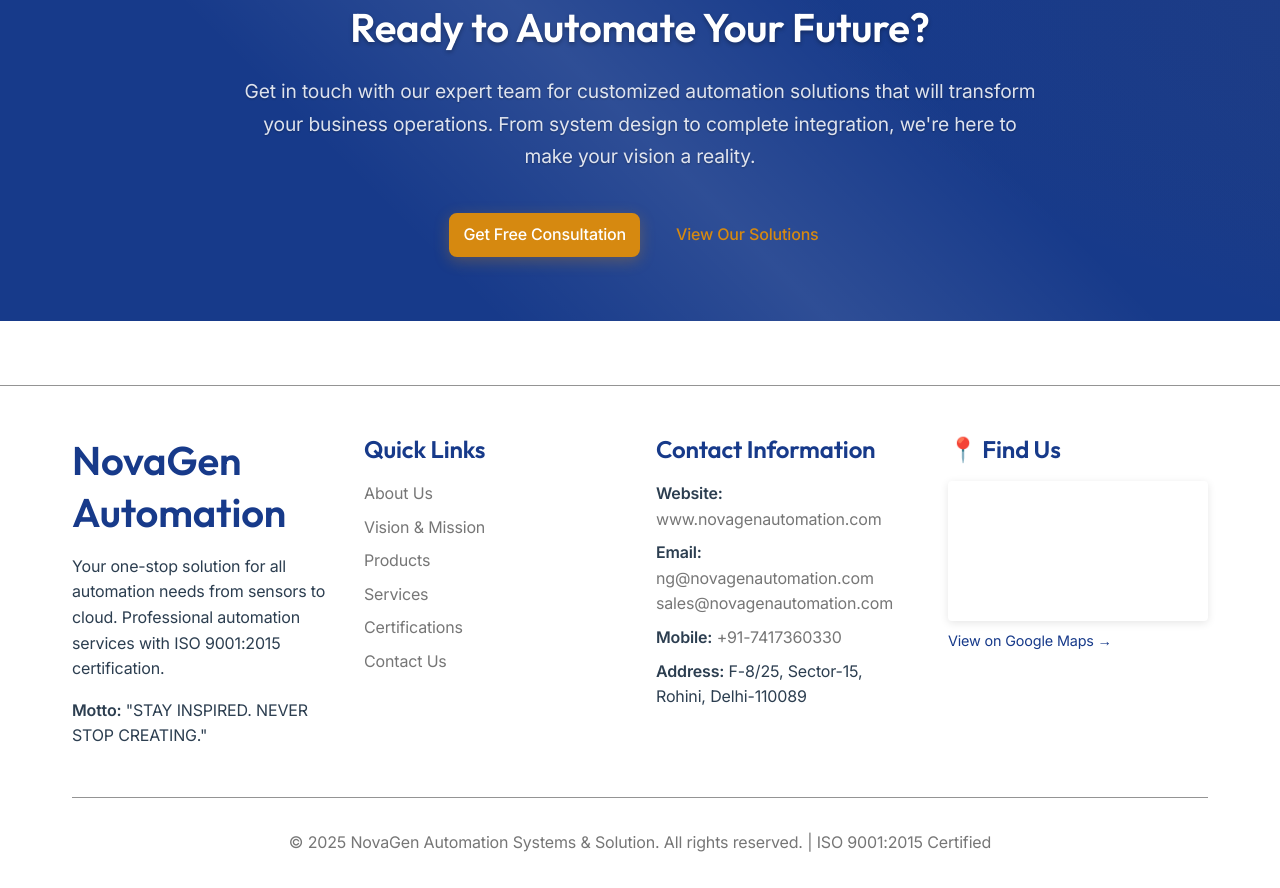
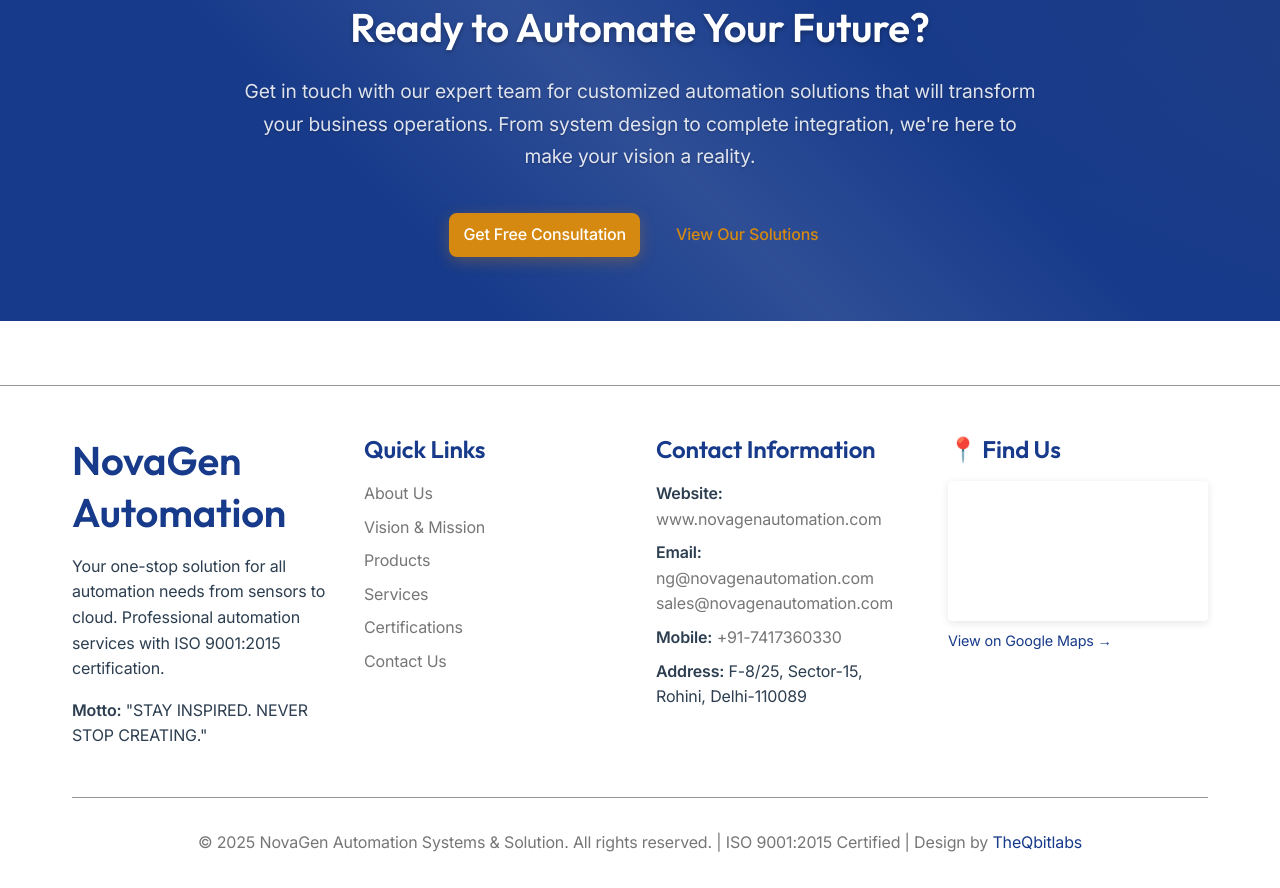
Before and after one commit to Mukesh1q2/NovaGen, a plain HTML site: page index.html in a window 1280 px wide. Shown: the part 3435-4323 px from the top of the page. Drawn offline with Linux system fonts and the light colour scheme; grey boxes are pictures that could not be loaded.

Commit message:
Remove category badges from product cards, add TheQbitlabs credit to footer

```diff
--- a/index.html
+++ b/index.html
@@ -400,7 +400,9 @@
             </div>
 
             <div class="footer-bottom">
-                <p>&copy; 2025 NovaGen Automation Systems & Solution. All rights reserved. | ISO 9001:2015 Certified</p>
+                <p>&copy; 2025 NovaGen Automation Systems & Solution. All rights reserved. | ISO 9001:2015 Certified |
+                    Design by <a href="https://theqbitlabs.com" target="_blank" rel="noopener"
+                        style="color: var(--brand-accent);">TheQbitlabs</a></p>
             </div>
         </div>
     </footer>
```
Also changed, not shown: about.html (+3 -1 lines), certifications.html (+3 -1 lines), contact.html (+3 -1 lines), products.html (+9 -7 lines), services.html (+3 -1 lines), vision.html (+3 -1 lines).
